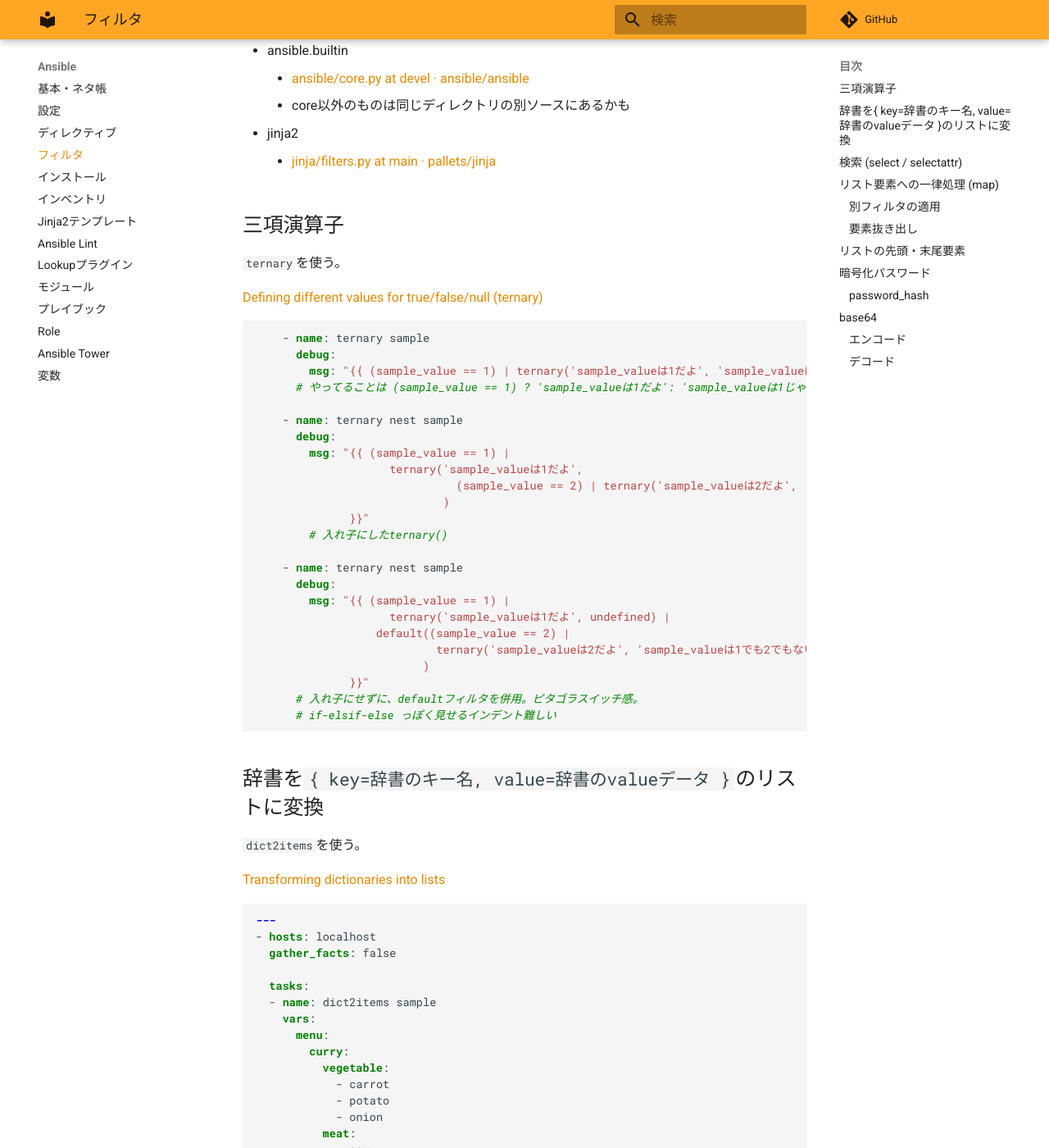
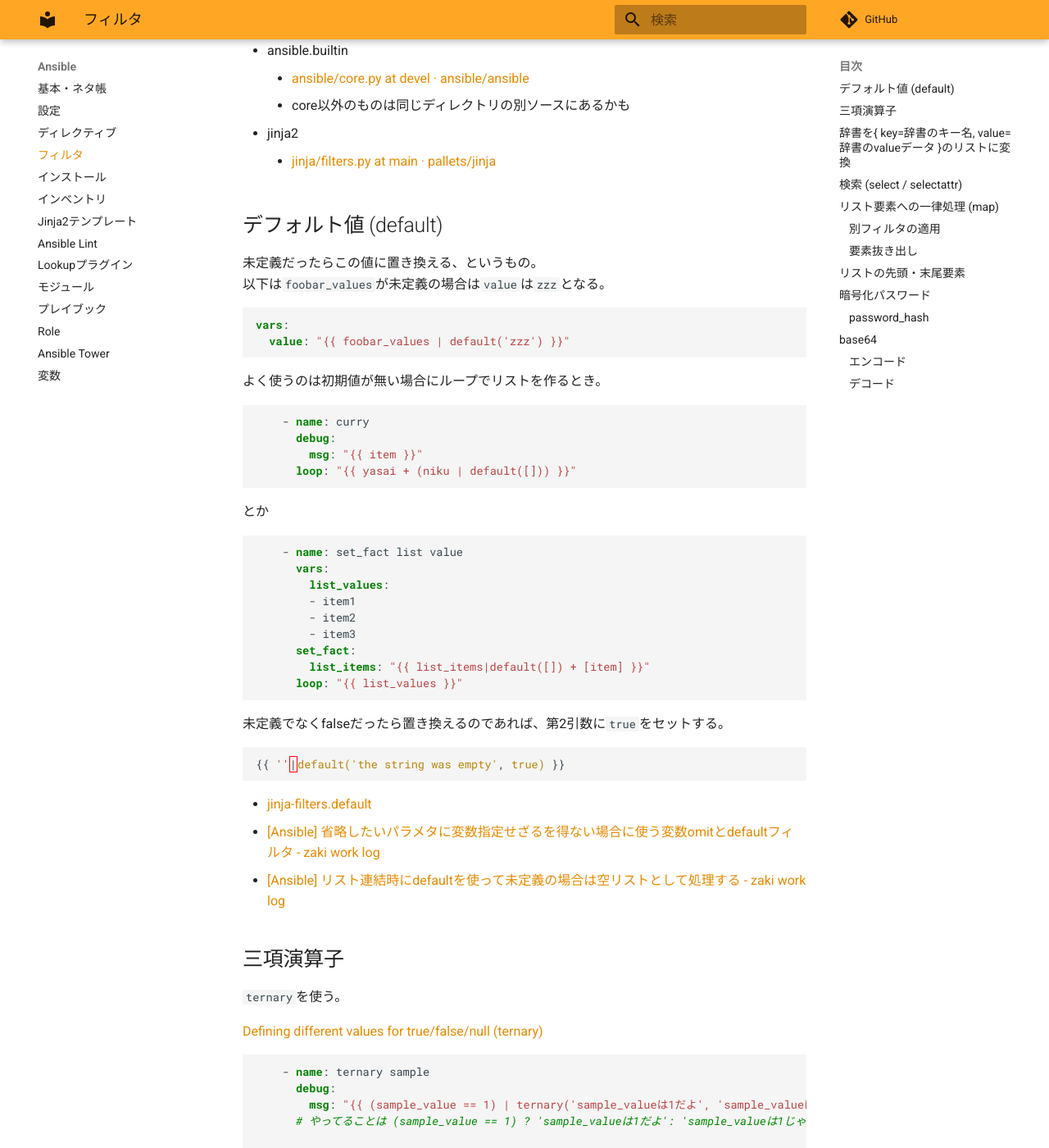
Before and after one commit to zaki-lknr/docs, an MkDocs documentation site: the page built from docs/Ansible/filter.md, in a window 1280 px wide and 1400 px high, scrolled down 420 px. Shown: the whole window at 82% size. Built offline with MkDocs 1.6.1 and Material for MkDocs 9.7.7, drawn with Linux system fonts in a browser that asks for light colours; comment, search, counter and statistics services are not loaded.

Commit message:
add: ansible/filter default

````diff
--- a/docs/Ansible/filter.md
+++ b/docs/Ansible/filter.md
@@ -16,6 +16,49 @@
     - core以外のものは同じディレクトリの別ソースにあるかも
 - jinja2
     - [jinja/filters.py at main · pallets/jinja](https://github.com/pallets/jinja/blob/main/src/jinja2/filters.py)
+
+## デフォルト値 (default)
+
+未定義だったらこの値に置き換える、というもの。
+以下は`foobar_values`が未定義の場合は`value`は`zzz`となる。
+
+```yaml
+vars:
+  value: "{{ foobar_values | default('zzz') }}"
+```
+
+よく使うのは初期値が無い場合にループでリストを作るとき。
+
+```yaml
+    - name: curry
+      debug:
+        msg: "{{ item }}"
+      loop: "{{ yasai + (niku | default([])) }}"
+```
+
+とか
+
+```yaml
+    - name: set_fact list value
+      vars:
+        list_values:
+        - item1
+        - item2
+        - item3
+      set_fact:
+        list_items: "{{ list_items|default([]) + [item] }}"
+      loop: "{{ list_values }}"
+```
+
+未定義でなくfalseだったら置き換えるのであれば、第2引数に`true`をセットする。
+
+```yaml
+{{ ''|default('the string was empty', true) }}
+```
+
+- [jinja-filters.default](https://jinja.palletsprojects.com/en/3.0.x/templates/#jinja-filters.default)
+- [[Ansible] 省略したいパラメタに変数指定せざるを得ない場合に使う変数omitとdefaultフィルタ - zaki work log](https://zaki-hmkc.hatenablog.com/entry/2021/06/02/090251)
+- [[Ansible] リスト連結時にdefaultを使って未定義の場合は空リストとして処理する - zaki work log](https://zaki-hmkc.hatenablog.com/entry/2020/05/09/224713)
 
 ## 三項演算子
 
````
